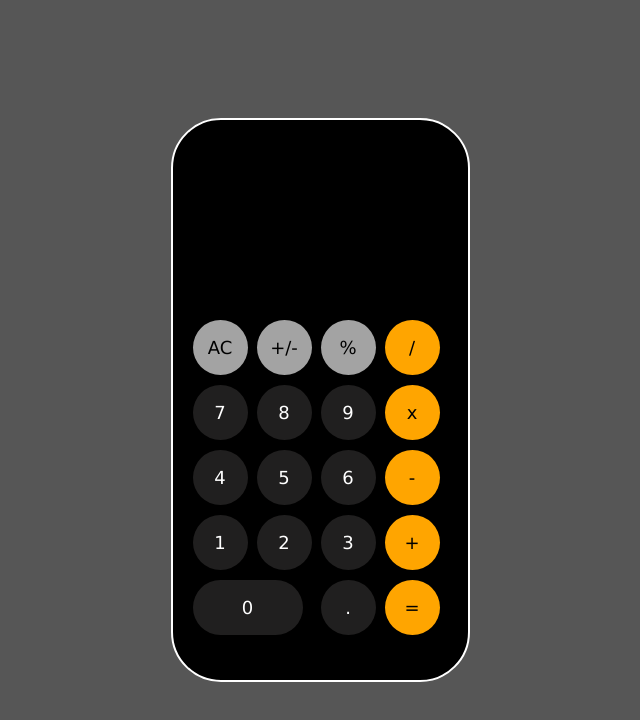
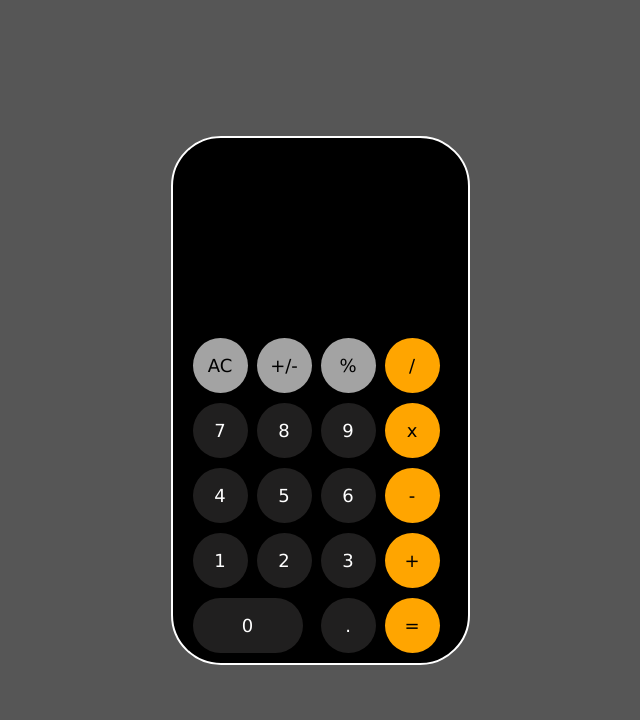
Before and after one commit to Michael-Aladejobi/ios_calculator, a plain HTML site: page index.html in a window 1280 px wide. Shown: the whole page, without its empty margins (320-960 px from the left). Drawn offline with Linux system fonts and the light colour scheme.

Commit message:
fixed a bug

```diff
--- a/index.html
+++ b/index.html
@@ -16,7 +16,6 @@
 
             .container {
                 width: 295px;
-                height: 70vh;
                 border: 2px solid white;
                 background: black;
                 border-radius: 50px;
@@ -26,6 +25,7 @@
                 margin-top: 200px;
                 margin-left: 20px;
                 margin-right: 20px;
+                box-sizing: border-box;
             }
 
             button {
```
